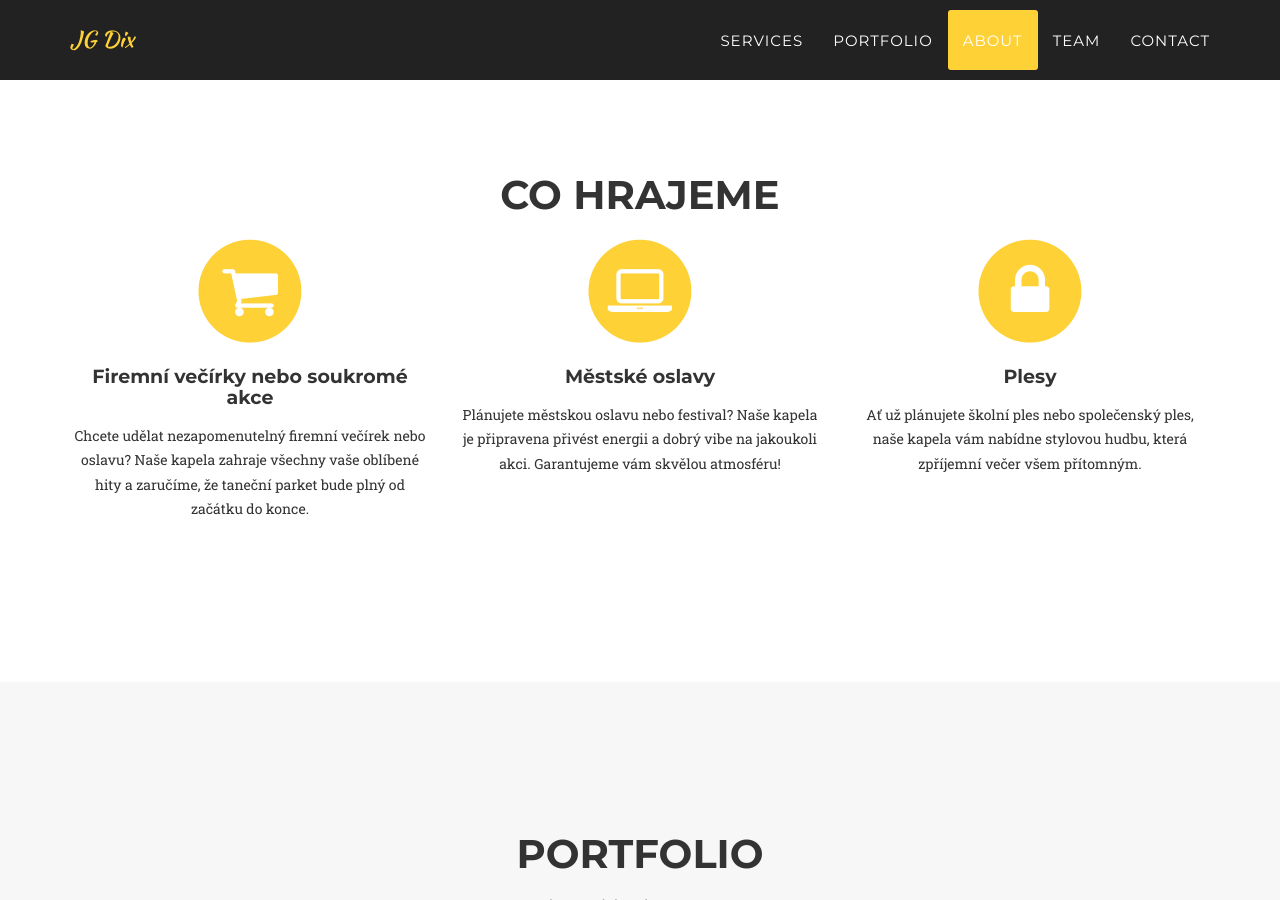
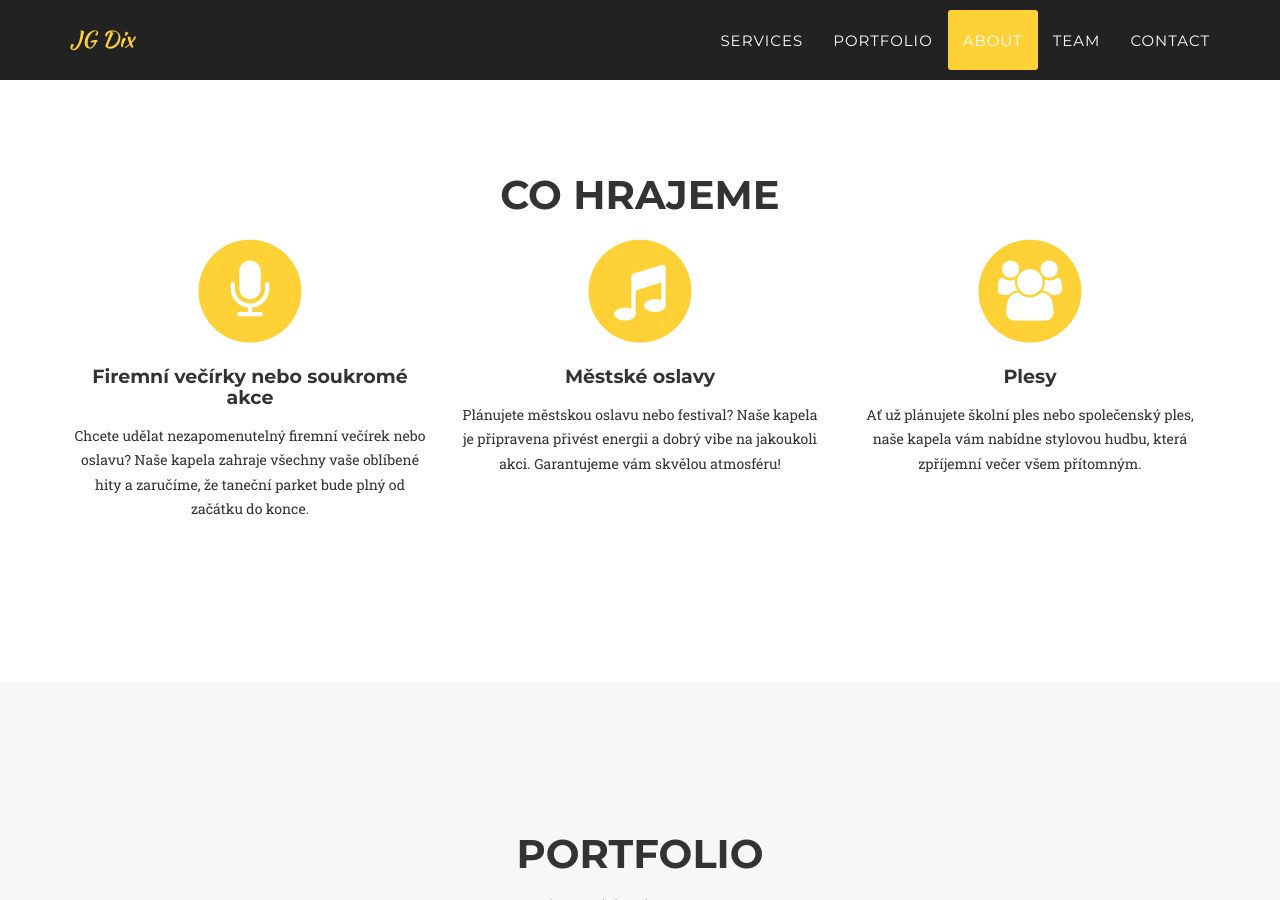
Before and after one commit to skalahonza/jgdix, a Jekyll site: the page built from index.html, in a window 1280 px wide and 900 px high, scrolled down 2836 px. Built offline with Jekyll 4.4.1, drawn with Linux system fonts in a browser that asks for light colours; some web fonts are replaced.

Commit message:
Add better icons

```diff
--- a/_includes/services.html
+++ b/_includes/services.html
@@ -10,7 +10,7 @@
             <div class="col-md-4">
                 <span class="fa-stack fa-4x">
                     <i class="fa fa-circle fa-stack-2x text-primary"></i>
-                    <i class="fa fa-shopping-cart fa-stack-1x fa-inverse"></i>
+                    <i class="fa fa-microphone fa-stack-1x fa-inverse"></i>
                 </span>
                 <h4 class="service-heading">Firemní večírky nebo soukromé akce</h4>
                 <p>Chcete udělat nezapomenutelný firemní večírek nebo oslavu? Naše kapela zahraje všechny vaše oblíbené
@@ -19,7 +19,7 @@
             <div class="col-md-4">
                 <span class="fa-stack fa-4x">
                     <i class="fa fa-circle fa-stack-2x text-primary"></i>
-                    <i class="fa fa-laptop fa-stack-1x fa-inverse"></i>
+                    <i class="fa fa-music fa-stack-1x fa-inverse"></i>
                 </span>
                 <h4 class="service-heading">Městské oslavy</h4>
                 <p>Plánujete městskou oslavu nebo festival? Naše kapela je připravena přivést energii a dobrý vibe na
@@ -28,7 +28,7 @@
             <div class="col-md-4">
                 <span class="fa-stack fa-4x">
                     <i class="fa fa-circle fa-stack-2x text-primary"></i>
-                    <i class="fa fa-lock fa-stack-1x fa-inverse"></i>
+                    <i class="fa fa-users fa-stack-1x fa-inverse"></i>
                 </span>
                 <h4 class="service-heading">Plesy</h4>
                 <p>Ať už plánujete školní ples nebo společenský ples, naše kapela vám nabídne stylovou hudbu, která
```
